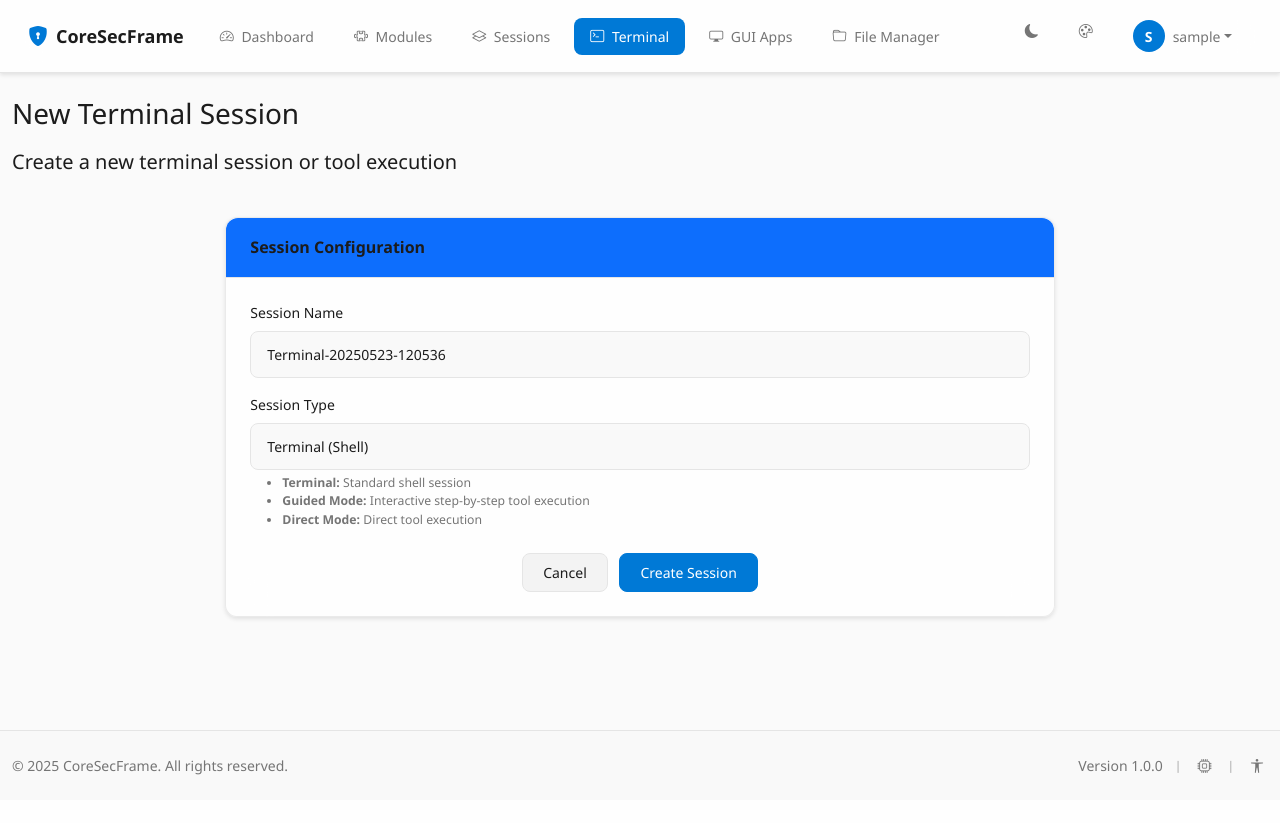
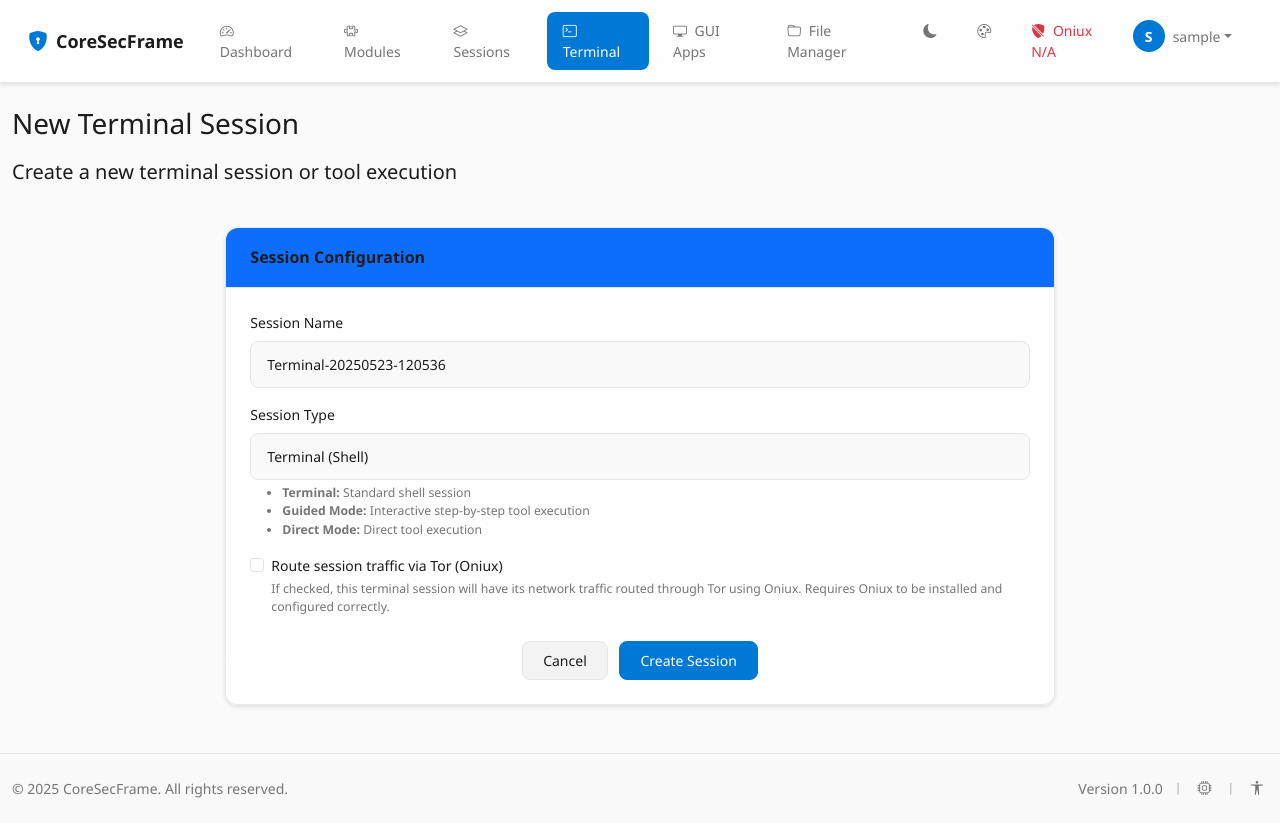
Before and after one commit to CoreSecFrame/CoreSecFrameWebApp, a Flask app: page /terminal/new in a window 1280 px wide. Before the commit the page ends 775 px from the top, so only its background shows below. Run offline with Flask 3, Linux system fonts and the light colour scheme; the visitor is signed in with stand-in values (Sample User, id 1); data comes from the database, SQL or seed files in the repository; data that the repository does not hold is empty; some libraries are stand-ins or nearby versions.

Commit message:
testing oniux implementation

```diff
--- a/app/gui/routes.py
+++ b/app/gui/routes.py
@@ -1481,3 +1481,35 @@ def validate_json_request(required_fields=None):
             }), 400
 
     return data, None, None
+
+
+# Oniux Installation Status Check
+def _is_oniux_installed():
+    """Helper function to check if Oniux is installed and executable."""
+    oniux_path = os.path.expanduser("~/.cargo/bin/oniux")
+    installed = False
+    exists = os.path.exists(oniux_path)
+    executable = os.access(oniux_path, os.X_OK)
+
+    if exists and executable:
+        installed = True
+        current_app.logger.info(f"Oniux check: Found and executable at {oniux_path}")
+    elif exists and not executable:
+        current_app.logger.warning(f"Oniux check: Found at {oniux_path} but NOT executable.")
+    else:
+        current_app.logger.info(f"Oniux check: Not found at {oniux_path}")
+    return installed
+
+@gui_bp.route('/api/oniux/is-installed', methods=['GET'])
+@login_required
+def get_oniux_installation_status():
+    """API endpoint to check if Oniux is installed."""
+    try:
+        status = _is_oniux_installed()
+        path_checked = os.path.expanduser("~/.cargo/bin/oniux")
+        return jsonify({'installed': status, 'path_checked': path_checked})
+    except Exception as e:
+        current_app.logger.error(f"Error checking Oniux installation status for user {current_user.username}: {str(e)}")
+        # It's good practice to avoid exposing raw exception messages to the client
+        # For security reasons, provide a generic error message.
+        return jsonify({'installed': False, 'error': 'An error occurred while checking Oniux status.'}), 500
--- a/app/static/js/main.js
+++ b/app/static/js/main.js
@@ -1402,3 +1402,68 @@ if (typeof module !== 'undefined' && module.exports) {
         Utils
     };
 }
+
+// === BEGIN ONIUX INSTALLATION INDICATOR FUNCTIONALITY ===
+function initializeOniuxIndicator() {
+    const indicatorLi = document.getElementById('oniux-status-indicator-li');
+    const indicatorIcon = document.getElementById('oniux-indicator-icon');
+    const indicatorText = document.getElementById('oniux-indicator-text');
+    const indicatorSpan = document.getElementById('oniux-indicator-span'); // For the title
+
+    if (!indicatorLi || !indicatorIcon || !indicatorText || !indicatorSpan) {
+        // console.warn("Oniux indicator elements not found.");
+        return;
+    }
+
+    function updateOniuxIndicatorUI(installed, path_checked) {
+        indicatorIcon.classList.remove('bi-shield-question', 'bi-shield-check-fill', 'bi-shield-slash-fill', 'text-success', 'text-danger', 'text-warning');
+        indicatorText.classList.remove('text-success', 'text-danger', 'text-warning');
+
+        if (installed) {
+            indicatorIcon.classList.add('bi-shield-check-fill', 'text-success');
+            indicatorText.textContent = 'Oniux Ready'; // Or just "Oniux"
+            indicatorText.classList.add('text-success');
+            indicatorSpan.title = `Oniux is installed and ready (${path_checked})`;
+            indicatorLi.style.display = ''; // Ensure it's visible
+        } else {
+            indicatorIcon.classList.add('bi-shield-slash-fill', 'text-danger'); // Or 'text-muted' or 'text-warning'
+            indicatorText.textContent = 'Oniux N/A'; // Or "Oniux Not Found"
+            indicatorText.classList.add('text-danger');
+            indicatorSpan.title = `Oniux not found or not executable at ${path_checked}. Install via setup.sh.`;
+            // Optionally hide it if not installed, or show it as "not available"
+            // indicatorLi.style.display = 'none'; // If we decide to hide it
+            indicatorLi.style.display = ''; // Let's show its status
+        }
+    }
+
+    async function fetchOniuxInstallationStatus() {
+        try {
+            // Assuming getCSRFToken is not needed for this GET request as per previous fixes
+            const response = await fetch('/gui/api/oniux/is-installed', {
+                method: 'GET',
+                headers: { 'Accept': 'application/json' }
+            });
+            if (!response.ok) {
+                console.error('Failed to fetch Oniux installation status:', response.statusText);
+                updateOniuxIndicatorUI(false, "Error fetching status");
+                return;
+            }
+            const data = await response.json();
+            if (data.error) { // Backend error during check
+                 console.error('Error from Oniux installation status API:', data.error);
+                 updateOniuxIndicatorUI(false, data.path_checked || "Server error during check");
+            } else {
+                updateOniuxIndicatorUI(data.installed, data.path_checked);
+            }
+        } catch (error) {
+            console.error('Network error fetching Oniux installation status:', error);
+            updateOniuxIndicatorUI(false, "Network error fetching status");
+        }
+    }
+
+    // Initial status update on page load
+    fetchOniuxInstallationStatus();
+}
+
+document.addEventListener('DOMContentLoaded', initializeOniuxIndicator);
+// === END ONIUX INSTALLATION INDICATOR FUNCTIONALITY ===
--- a/app/templates/base.html
+++ b/app/templates/base.html
@@ -152,6 +152,14 @@
                                 aria-label="Open accent color picker">
                                 <i class="bi bi-palette" aria-hidden="true"></i>
                             </button>
+                        </li>
+
+                        <!-- Oniux Installation Indicator -->
+                        <li class="nav-item" id="oniux-status-indicator-li">
+                            <span class="nav-link" id="oniux-indicator-span" title="Oniux Status: Unknown">
+                                <i class="bi bi-shield-question" id="oniux-indicator-icon" aria-hidden="true"></i>
+                                <span class="d-none d-lg-inline ms-1" id="oniux-indicator-text">Oniux</span>
+                            </span>
                         </li>
 
                         {% if current_user.is_authenticated %}
--- a/app/templates/terminal/new.html
+++ b/app/templates/terminal/new.html
@@ -55,6 +55,15 @@
                         </select>
                     </div>
 
+                    <div class="mb-3 form-check">
+                        <input type="checkbox" class="form-check-input" id="run_via_oniux" name="run_via_oniux" value="true">
+                        <label class="form-check-label" for="run_via_oniux">Route session traffic via Tor (Oniux)</label>
+                        <div class="form-text w11-stat-tile-label">
+                            If checked, this terminal session will have its network traffic routed through Tor using Oniux.
+                            Requires Oniux to be installed and configured correctly.
+                        </div>
+                    </div>
+
                     <div class="text-center mt-4">
                         <a href="{{ url_for('terminal.index') }}" class="btn btn-secondary me-2">Cancel</a>
                         <button type="submit" class="btn btn-primary">Create Session</button>
--- a/app/terminal/manager.py
+++ b/app/terminal/manager.py
@@ -11,7 +11,7 @@ import shlex
 from datetime import datetime
 from flask import current_app
 from app import db
-from app.terminal.models import TerminalLog
+from app.terminal.models import TerminalLog, TerminalSession
 
 # Store active terminal sessions
 active_terminals = {}
@@ -59,9 +59,55 @@ class TerminalManager:
             # Get user's home directory
             user_home = os.path.expanduser('~')
 
+            # Fetch TerminalSession DB entry to check for use_oniux flag
+            session_db_entry = TerminalSession.query.get(session_id) # Assuming session_id is the primary key ID
+            # If session_id is the UUID string, then it should be:
+            # session_db_entry = TerminalSession.query.filter_by(session_id=session_id).first()
+
+            use_oniux_flag = False # Default to false
+            if session_db_entry:
+                if hasattr(session_db_entry, 'use_oniux'):
+                    use_oniux_flag = session_db_entry.use_oniux
+                    current_app.logger.info(f"Session {session_id} use_oniux flag is {use_oniux_flag}.")
+                else:
+                    current_app.logger.warning(f"Session {session_id} DB entry is missing 'use_oniux' attribute. Defaulting to False.")
+            else:
+                # This case implies create_session was called with a session_id not yet in DB,
+                # or the session_id arg to create_session is not the DB primary key.
+                # For now, assuming session_id passed to create_session is the string UUID.
+                # Let's adjust the query above if session_id is the string UUID.
+                # If session_id is indeed the string UUID, the query should be:
+                session_db_entry_by_uuid = TerminalSession.query.filter_by(session_id=session_id).first()
+                if session_db_entry_by_uuid:
+                    if hasattr(session_db_entry_by_uuid, 'use_oniux'):
+                        use_oniux_flag = session_db_entry_by_uuid.use_oniux
+                        current_app.logger.info(f"Session {session_id} (uuid) use_oniux flag is {use_oniux_flag}.")
+                    else:
+                        current_app.logger.warning(f"Session {session_id} (uuid) DB entry is missing 'use_oniux' attribute. Defaulting to False.")
+                else:
+                    current_app.logger.warning(f"Could not find DB entry for session_id {session_id} in TerminalManager.create_session. Defaulting use_oniux to False.")
+
+
+            command_to_run = ['/bin/bash', '--login'] # Original command
+
+            if use_oniux_flag:
+                oniux_executable = os.path.expanduser("~/.cargo/bin/oniux")
+                if os.path.exists(oniux_executable) and os.access(oniux_executable, os.X_OK):
+                    command_to_run = [oniux_executable] + command_to_run
+                    current_app.logger.info(f"Session {session_id} will be launched via Oniux: {' '.join(command_to_run)}")
+                    TerminalManager._log_comprehensive_event(app, session_id, 'session_configuration',
+                                                             message=f"Session configured to run via Oniux. Command: {' '.join(command_to_run)}")
+                else:
+                    current_app.logger.warning(f"Oniux was requested for session {session_id}, but '{oniux_executable}' was not found or not executable. Launching terminal normally.")
+                    TerminalManager._log_comprehensive_event(app, session_id, 'session_warning',
+                                                             message=f"Oniux requested but not found/executable at '{oniux_executable}'. Launching terminal normally.")
+            else:
+                 TerminalManager._log_comprehensive_event(app, session_id, 'session_configuration',
+                                                          message=f"Session configured to run normally. Command: {' '.join(command_to_run)}")
+
             # Start bash with completion enabled
             process = subprocess.Popen(
-                ['/bin/bash', '--login'],
+                command_to_run,
                 stdin=slave,
                 stdout=slave,
                 stderr=slave,
--- a/app/terminal/models.py
+++ b/app/terminal/models.py
@@ -15,6 +15,7 @@ class TerminalSession(db.Model):
     last_activity = db.Column(db.DateTime, default=datetime.utcnow)
     active = db.Column(db.Boolean, default=True)
     session_type = db.Column(db.String(20), default='terminal')  # 'terminal', 'guided', 'direct'
+    use_oniux = db.Column(db.Boolean, default=False, nullable=False)
 
     # Enhanced fields for better tracking
     total_commands = db.Column(db.Integer, default=0)
@@ -35,6 +36,7 @@ class TerminalSession(db.Model):
             'last_activity': self.last_activity.isoformat(),
             'active': self.active,
             'session_type': self.session_type,
+            'use_oniux': self.use_oniux,
             'duration': self.get_duration(),
             'total_commands': self.total_commands,
             'total_output_size': self.total_output_size,
--- a/app/terminal/routes.py
+++ b/app/terminal/routes.py
@@ -42,13 +42,15 @@ def new():
             session_name = request.form.get('session_name', f"Terminal-{datetime.utcnow().strftime('%Y%m%d-%H%M%S')}")
             session_type = request.form.get('session_type', 'terminal')
             module_name = request.form.get('module_name') if session_type != 'terminal' else None
+            run_via_oniux = request.form.get('run_via_oniux') == 'true'
 
             # Create new terminal session
             session = TerminalSession(
                 name=session_name,
                 user_id=current_user.id,
                 module_name=module_name,
-                session_type=session_type
+                session_type=session_type,
+                use_oniux=run_via_oniux
             )
             db.session.add(session)
             db.session.commit()
```
Also changed, not shown: 1 other file.
